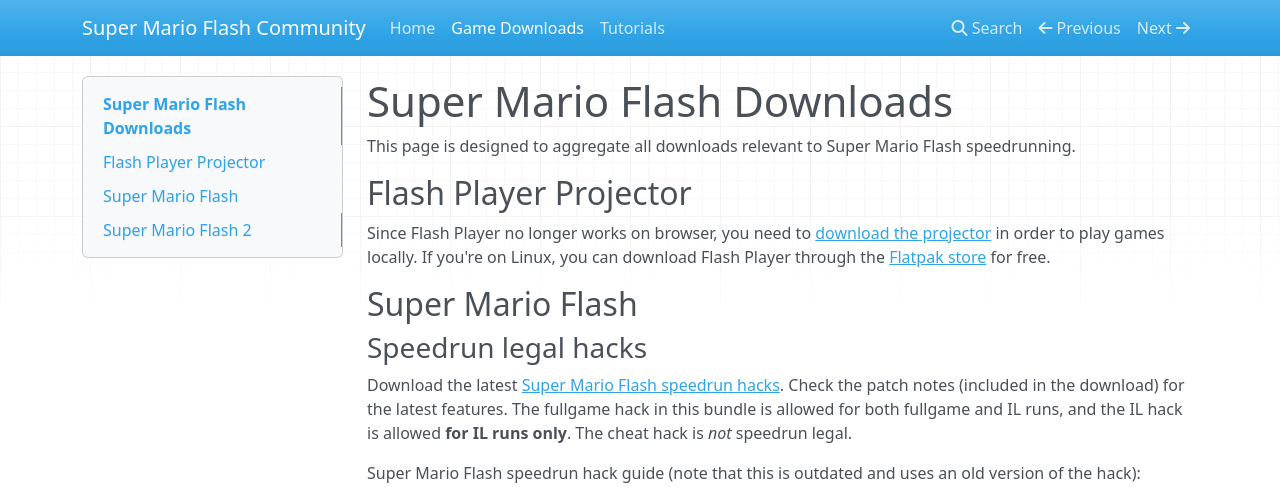
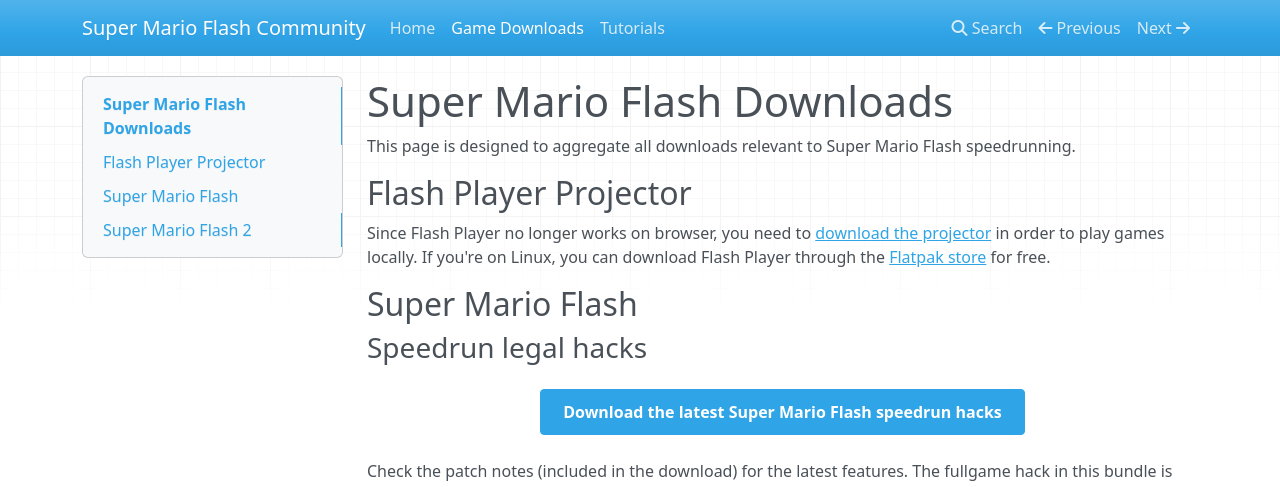
Before and after one commit to MarioFlashCommunity/marioflashcommunity.github.io, an MkDocs documentation site: the page built from docs/game_downloads.md, in a window 1280 px wide and 1400 px high. Shown: the top 487 px of the window. Built offline with MkDocs 1.6.1, drawn with Linux system fonts in a browser that asks for light colours; nearby versions of some CDN libraries; some of the changed text lies outside the part shown.

Commit message:
make the download button more obvious

```diff
--- a/docs/game_downloads.md
+++ b/docs/game_downloads.md
@@ -10,7 +10,13 @@
 
 ### Speedrun legal hacks
 
-Download the latest <a href="/files/smf-hacks/SMF-Hacks-Build-28.zip">Super Mario Flash speedrun hacks</a>. Check the patch notes (included in the download) for the latest features. The fullgame hack in this bundle is allowed for both fullgame and IL runs, and the IL hack is allowed **for IL runs only**. The cheat hack is *not* speedrun legal.
+<div class="button-container">
+<a href="/files/smf-hacks/SMF-Hacks-Build-28.zip" class="mkdocs-custom-btn">
+    Download the latest Super Mario Flash speedrun hacks
+</a>
+</div>
+
+Check the patch notes (included in the download) for the latest features. The fullgame hack in this bundle is allowed for both fullgame and IL runs, and the IL hack is allowed **for IL runs only**. The cheat hack is *not* speedrun legal.
 
 Super Mario Flash speedrun hack guide (note that this is outdated and uses an old version of the hack):
 
--- /dev/null
+++ b/docs/stylesheets/extra.css
@@ -0,0 +1,34 @@
+a.mkdocs-custom-btn,
+a.mkdocs-custom-btn:link,
+a.mkdocs-custom-btn:visited {
+    all: unset !important;
+
+    display: inline-flex !important;
+    align-items: center !important;
+    justify-content: center !important;
+
+    box-sizing: border-box !important;
+    padding: 10px 22px !important;
+
+    background-color: #2fa4e7 !important;
+    color: #ffffff !important;
+
+    border-radius: 4px !important;
+    border: 1px solid #2fa4e7 !important;
+
+    font-weight: 600 !important;
+
+    text-decoration: none !important;
+    cursor: pointer !important;
+}
+
+a.mkdocs-custom-btn:hover {
+    background-color: #303f9f !important;
+    border-color: #303f9f !important;
+    color: #ffffff !important;
+}
+
+.button-container {
+    text-align: center;
+    margin: 1.5em 0;
+}
--- a/mkdocs.yml
+++ b/mkdocs.yml
@@ -4,3 +4,6 @@
     - Home: index.md
     - Game Downloads: game_downloads.md
     - Tutorials: tutorials.md
+
+extra_css:
+  - stylesheets/extra.css
```
